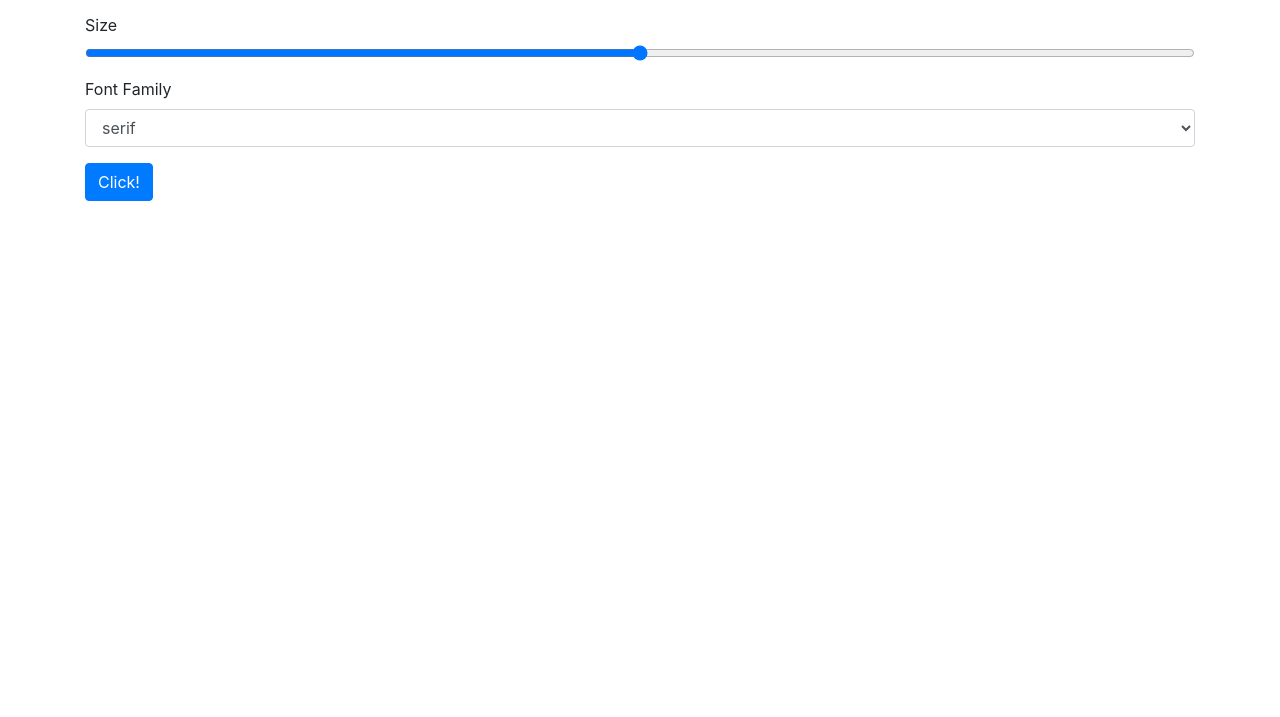
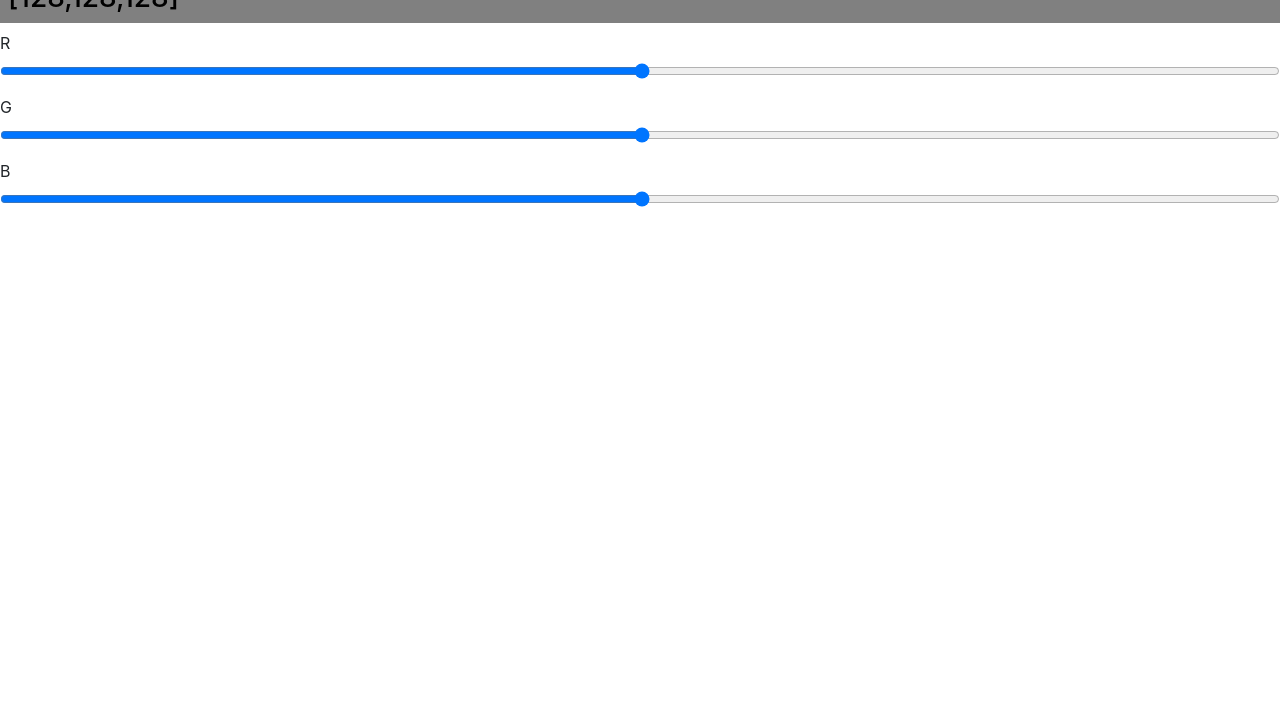
Before and after one commit to Goro-o56/practice_jsfamily, a plain HTML site: page index.html in a window 1280 px wide. Shown: the part 83-800 px from the top of the page. Drawn offline with nearby package versions, Linux system fonts and the light colour scheme.

Commit message:
スライダーで色を変えられるような事をした

```diff
--- a/index.html
+++ b/index.html
@@ -8,37 +8,42 @@
         href="https://stackpath.bootstrapcdn.com/bootstrap/4.3.1/css/bootstrap.css">
     </head>
     <!--CSSを追加するには上のタグ-->
-    <body class="container">
+    <body>
         <h1>Hello!</h1>
-        <p id="msg">フォントサイズとフォント名を設定</p>
+        <p id="msg" class="h3 p-2">RGBを設定:</p>
         <div class="form-group">
-            <label for="f1">Size</label>
-            <input type="range" id="f1" min="10" max="100"
-                class="form-control-range">
+            <label for="R">R</label>
+            <input type="range" id="R" min="0" max="255"
+                class="form-control-range" oninput="action()">
         </div>
         <div class="form-group">
-            <label for="f2">Font Family</label>
-            <select id="f2" class="form-control">
-                <option>serif</option>
-                <option>Sans-Serif</option>
-                <option>Monospace</option>
-            </select>
+            <label for="G">G</label>
+            <input type="range" id="G" min="0" max="255"
+                class="form-control-range" oninput="action()">
         </div>
         <div class="form-group">
-        <button onclick="action(event)" class="btn btn-primary">
-            Click!
-        </button>
+            <label for="B">B</label>
+            <input type="range" id="B" min="0" max="255"
+                class="form-control-range" oninput="action()">
         </div>
+
         <script>
-        function action(event){
-            var f1 = document.querySelector('#f1');
-            var f2 = document.querySelector('f2');
+        function action(){
+            var R = document.querySelector('#R');
+            var G = document.querySelector('#G');
+            var B = document.querySelector('#B');
             var msg = document.querySelector('#msg');
-            msg.style.fontFamily=f2.value;
-            msg.style.fontSize=f1.value + 'px';
-            var result = f2.value + '('+ f1.value+'px)';
-            msg.innerHTML = result;
-        }
+            var color = R.value +',' + G.value +',' + B.value ;
+            msg.style.backgroundColor = 'rgb(' + color + ')';
+            var val = R.value + G.value + B.value;
+            if (val > 360){
+                msg.style.color = 'black';
+                }else{
+                msg.style.color = 'white';
+                }
+                msg.textContent = '[' + color + ']';
+            }
+            action();
         </script>
-    </body>
+        </body>
 </html>
```
Also changed, not shown: list.html (+1 -1 lines).
